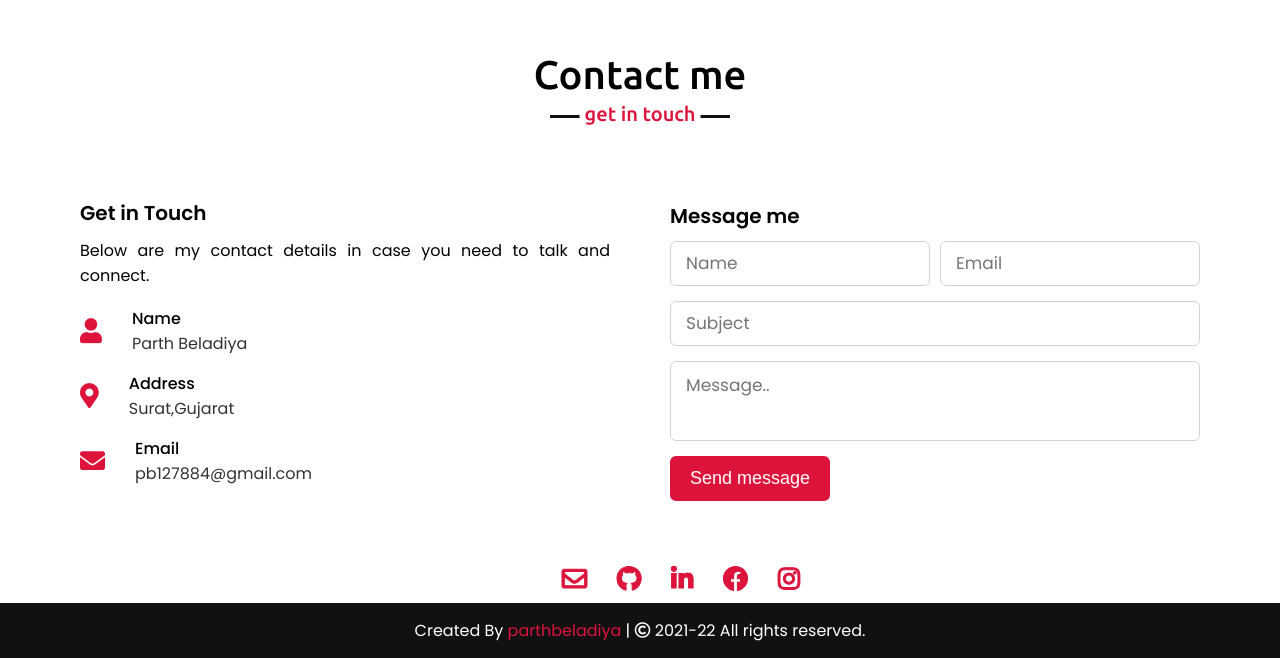
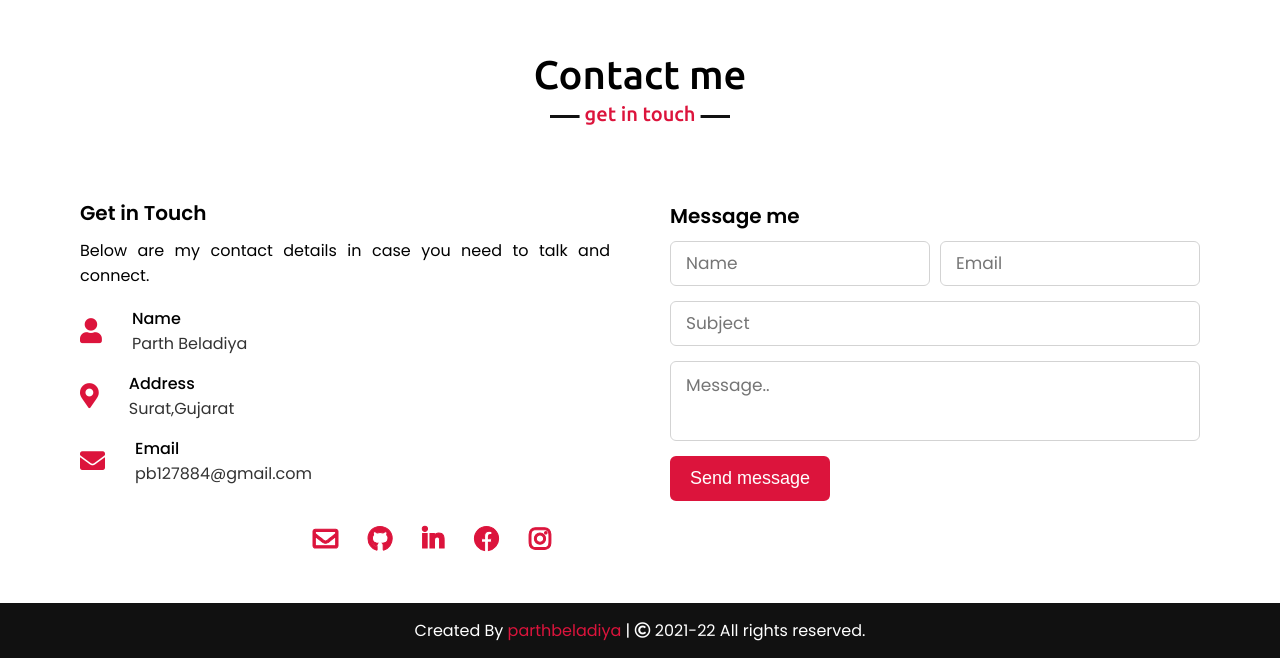
Before and after one commit to pb127884/portfolio, a plain HTML site: page index.html in a window 1280 px wide. Shown: the part 3821-4479 px from the top of the page. Drawn offline with nearby package versions, Linux system fonts and the light colour scheme.

Commit message:
Update index.html

```diff
--- a/index.html
+++ b/index.html
@@ -244,7 +244,8 @@
                                 <div class="sub-title">pb127884@gmail.com</div>
                             </div>
                             <div class="social media">
-                                <ul class="social-links" style="margin-left: 250px;margin-top: 280px;">
+                                <ul class="social-links" style="margin-top: 280px;
+                                margin-bottom: 120px;">
                                     <li><a href="mailto:pb127884@gmail.com" rel="noopener noreferrer" target="_blank"
                                             aria-label="Email">
                                             <i class="far fa-lg fa-envelope" aria-hidden="true"></i>
```
